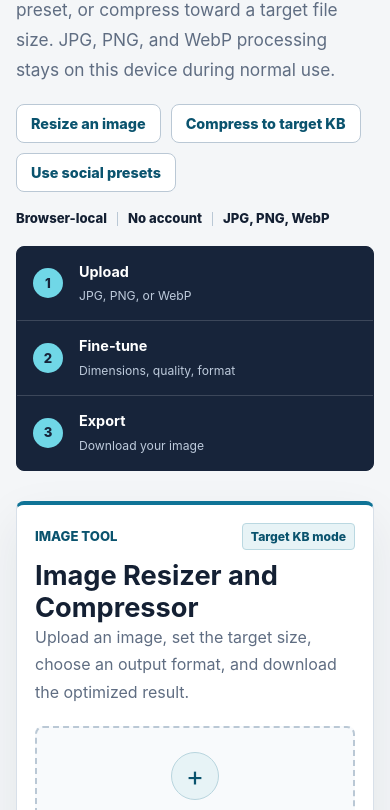
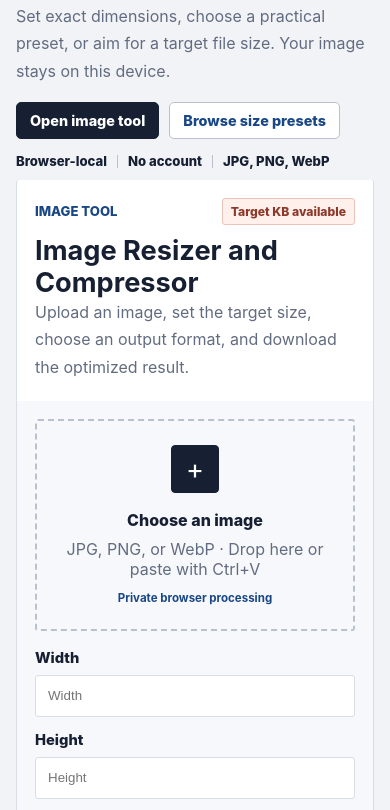
Before and after one commit to ijmu/fitmypic, a plain HTML site: page index.html in a window 390 px wide. Shown: the part 297-1107 px from the top of the page. Drawn offline with Linux system fonts and the light colour scheme.

Commit message:
Redesign FitMyPic as an image workspace

```diff
--- a/index.html
+++ b/index.html
@@ -52,14 +52,13 @@
       <section class="hero">
         <div class="hero-copy">
           <p class="eyebrow">RESIZE &middot; COMPRESS &middot; CONVERT</p>
-          <h1>Free image resizer and compressor</h1>
+          <h1>Resize, compress, and convert images</h1>
           <p>
-            Set exact dimensions, use a ready-made preset, or compress toward a target file size. JPG, PNG, and WebP processing stays on this device during normal use.
+            Set exact dimensions, choose a practical preset, or aim for a target file size. Your image stays on this device.
           </p>
           <div class="task-links" aria-label="Choose an image task">
-            <a href="#tool">Resize an image</a>
-            <a href="#tool">Compress to target KB</a>
-            <a href="#presets">Use social presets</a>
+            <a href="#tool">Open image tool</a>
+            <a href="#presets">Browse size presets</a>
           </div>
           <ul class="hero-facts" aria-label="Tool benefits">
             <li>Browser-local</li>
@@ -69,17 +68,11 @@
         </div>
       </section>
 
-      <ol class="process-rail" aria-label="How the image tool works">
-        <li><span>1</span><strong>Upload</strong><small>JPG, PNG, or WebP</small></li>
-        <li><span>2</span><strong>Fine-tune</strong><small>Dimensions, quality, format</small></li>
-        <li><span>3</span><strong>Export</strong><small>Download your image</small></li>
-      </ol>
-
       <section id="tool" class="tool-shell" aria-labelledby="tool-title">
         <div class="section-head">
           <div class="section-kicker-row">
             <p class="eyebrow">IMAGE TOOL</p>
-            <span class="feature-badge">Target KB mode</span>
+            <span class="feature-badge">Target KB available</span>
           </div>
           <h2 id="tool-title">Image Resizer and Compressor</h2>
           <p>Upload an image, set the target size, choose an output format, and download the optimized result.</p>
@@ -188,7 +181,7 @@
         </article>
       </section>
 
-      <section class="tool-shell" aria-labelledby="support-title">
+      <section class="tool-shell reference-panel" aria-labelledby="support-title">
         <div class="section-head">
           <p class="eyebrow">Formats and privacy</p>
           <h2 id="support-title">Supported image options</h2>
--- a/styles.css
+++ b/styles.css
@@ -1,18 +1,18 @@
 :root {
   color-scheme: light;
-  --bg: #f4f6f8;
+  --bg: #f2f3f7;
   --surface: #ffffff;
-  --surface-soft: #f8fafc;
-  --ink: #142033;
-  --muted: #5f6d82;
-  --line: #d8e0e9;
-  --line-strong: #bac8d5;
-  --accent: #0f7396;
-  --accent-dark: #0a536e;
-  --soft: #e7f3f6;
-  --warm: #b64f3b;
+  --surface-soft: #f7f8fb;
+  --ink: #172033;
+  --muted: #626c80;
+  --line: #d9dde6;
+  --line-strong: #b9c1cf;
+  --accent: #245fb9;
+  --accent-dark: #194786;
+  --soft: #e8eef8;
+  --warm: #c54f3b;
   --warm-soft: #fff0ec;
-  --shadow: 0 18px 52px rgba(20, 32, 51, 0.09);
+  --ease-out: cubic-bezier(0.23, 1, 0.32, 1);
   font-family:
     Inter, ui-sans-serif, system-ui, -apple-system, BlinkMacSystemFont, "Segoe UI", sans-serif;
 }
@@ -44,13 +44,12 @@ summary:focus-visible,
 
 .topbar {
   align-items: center;
-  background: rgba(247, 248, 251, 0.94);
+  background: rgba(249, 249, 251, 0.96);
   border-bottom: 1px solid var(--line);
   display: flex;
   justify-content: space-between;
-  box-shadow: 0 1px 0 rgba(20, 32, 51, 0.03);
-  min-height: 72px;
-  padding: 0 max(24px, calc((100vw - 1192px) / 2));
+  min-height: 64px;
+  padding: 0 max(24px, calc((100vw - 1232px) / 2));
   position: sticky;
   top: 0;
   z-index: 10;
@@ -97,7 +96,7 @@ nav {
   align-items: center;
   display: flex;
   flex-wrap: wrap;
-  gap: 16px;
+  gap: 22px;
   justify-content: flex-end;
 }
 
@@ -111,26 +110,8 @@ footer a {
 nav a {
   align-items: center;
   display: inline-flex;
-  min-height: 32px;
-  position: relative;
-}
-
-nav a::after {
-  background: var(--accent);
-  bottom: 0;
-  content: "";
-  height: 2px;
-  left: 0;
-  position: absolute;
-  transform: scaleX(0);
-  transform-origin: left;
-  transition: transform 160ms ease;
-  width: 100%;
-}
-
-nav a:hover::after,
-nav a:focus-visible::after {
-  transform: scaleX(1);
+  min-height: 30px;
+  transition: color 140ms ease;
 }
 
 .language-button {
@@ -151,17 +132,21 @@ nav a:focus-visible::after {
 
 main {
   margin: 0 auto;
-  max-width: 1240px;
+  max-width: 1280px;
   padding: 0 24px 72px;
 }
 
 .hero {
-  max-width: 980px;
-  padding: 48px 0 22px;
+  max-width: none;
+  padding: 42px 0 30px;
 }
 
 .hero-copy {
-  max-width: 900px;
+  align-items: end;
+  column-gap: 64px;
+  display: grid;
+  grid-template-columns: minmax(0, 1.2fr) minmax(330px, 0.8fr);
+  max-width: none;
 }
 
 .eyebrow {
@@ -180,59 +165,13 @@ p {
 }
 
 h1 {
-  font-size: 3.35rem;
+  font-size: 3.15rem;
+  grid-column: 1;
+  grid-row: 2 / 5;
   letter-spacing: 0;
   line-height: 1.05;
   margin-bottom: 14px;
-  max-width: 900px;
-}
-
-.process-rail {
-  background: #17243a;
-  border: 1px solid #17243a;
-  border-radius: 8px;
-  display: grid;
-  grid-template-columns: repeat(3, minmax(0, 1fr));
-  list-style: none;
-  margin: 8px 0 30px;
-  padding: 0;
-}
-
-.process-rail li {
-  align-items: center;
-  border-left: 1px solid rgba(255, 255, 255, 0.16);
-  display: grid;
-  gap: 2px 12px;
-  grid-template-columns: 34px minmax(0, 1fr);
-  padding: 16px 20px;
-}
-
-.process-rail li:first-child {
-  border-left: 0;
-}
-
-.process-rail span {
-  align-items: center;
-  background: #70d7e7;
-  border-radius: 50%;
-  color: #17243a;
-  display: inline-flex;
-  font-size: 0.82rem;
-  font-weight: 850;
-  grid-row: 1 / 3;
-  height: 30px;
-  justify-content: center;
-  width: 30px;
-}
-
-.process-rail strong {
-  color: #fff;
-  font-size: 0.9rem;
-}
-
-.process-rail small {
-  color: #bdcadb;
-  font-size: 0.76rem;
+  max-width: 700px;
 }
 
 h2 {
@@ -254,7 +193,8 @@ dd {
 }
 
 .hero-copy > p:not(.eyebrow) {
-  font-size: 1.08rem;
+  font-size: 1rem;
+  grid-column: 2;
   margin-bottom: 0;
   max-width: 820px;
 }
@@ -264,7 +204,8 @@ dd {
   display: flex;
   flex-wrap: wrap;
   list-style: none;
-  margin: 20px 0 0;
+  grid-column: 2;
+  margin: 16px 0 0;
   padding: 0;
 }
 
@@ -286,18 +227,25 @@ dd {
   display: flex;
   flex-wrap: wrap;
   gap: 10px;
-  margin-top: 20px;
+  grid-column: 2;
+  margin-top: 16px;
 }
 
 .task-links a {
   background: var(--surface);
   border: 1px solid var(--line-strong);
-  border-radius: 8px;
+  border-radius: 5px;
   color: var(--accent-dark);
   font-size: 0.9rem;
   font-weight: 800;
-  padding: 10px 14px;
+  padding: 9px 13px;
   text-decoration: none;
+}
+
+.task-links a:first-child {
+  background: var(--ink);
+  border-color: var(--ink);
+  color: #fff;
 }
 
 .task-links a:hover,
@@ -314,14 +262,14 @@ dd {
 .tool-shell {
   background: var(--surface);
   border: 1px solid var(--line);
-  border-radius: 8px;
-  box-shadow: 0 20px 50px rgba(20, 32, 51, 0.08);
-  padding: 32px;
+  border-radius: 3px;
+  padding: 30px;
   position: relative;
 }
 
 #tool {
-  border-top: 4px solid var(--accent);
+  border-top: 0;
+  margin-top: 0;
 }
 
 #tool {
@@ -346,10 +294,10 @@ dd {
 }
 
 .feature-badge {
-  background: var(--soft);
-  border: 1px solid #bad8e1;
-  border-radius: 4px;
-  color: var(--accent-dark);
+  background: var(--warm-soft);
+  border: 1px solid #edc2b9;
+  border-radius: 3px;
+  color: #8d392a;
   font-size: 0.76rem;
   font-weight: 850;
   margin-bottom: 10px;
@@ -371,15 +319,26 @@ dd {
 
 .tool-grid {
   display: grid;
-  gap: 24px;
-  grid-template-columns: minmax(300px, 420px) minmax(0, 1fr);
+  gap: 0;
+  grid-template-columns: minmax(320px, 430px) minmax(0, 1fr);
+  margin: 0 -30px -30px;
+}
+
+.tool-grid > div:first-child {
+  background: var(--surface-soft);
+  border-right: 1px solid var(--line);
+  padding: 26px 30px 30px;
+}
+
+.tool-grid > .preview-panel {
+  padding: 26px 30px 30px;
 }
 
 .dropzone {
   align-items: center;
   background: var(--surface-soft);
   border: 2px dashed var(--line-strong);
-  border-radius: 8px;
+  border-radius: 3px;
   cursor: pointer;
   display: flex;
   flex-direction: column;
@@ -387,10 +346,7 @@ dd {
   min-height: 210px;
   padding: 24px;
   text-align: center;
-  transition:
-    background 160ms ease,
-    border-color 160ms ease,
-    box-shadow 160ms ease;
+  transition: background 160ms var(--ease-out), border-color 160ms var(--ease-out), transform 120ms var(--ease-out);
 }
 
 .dropzone::after {
@@ -406,8 +362,11 @@ dd {
 .dropzone:hover {
   background: var(--soft);
   border-color: var(--accent);
-  box-shadow: inset 0 0 0 1px rgba(15, 115, 150, 0.08);
   outline: none;
+}
+
+.dropzone:active {
+  transform: scale(0.995);
 }
 
 .dropzone input {
@@ -416,10 +375,10 @@ dd {
 
 .drop-icon {
   align-items: center;
-  background: var(--soft);
-  border: 1px solid #b8d5de;
-  border-radius: 50%;
-  color: var(--accent-dark);
+  background: var(--ink);
+  border: 1px solid var(--ink);
+  border-radius: 4px;
+  color: #fff;
   display: inline-flex;
   font-size: 1.7rem;
   height: 48px;
@@ -463,7 +422,7 @@ label {
   align-items: center;
   background: #fbfcff;
   border: 1px solid var(--line);
-  border-radius: 8px;
+  border-radius: 3px;
   display: flex;
   grid-column: 1 / -1;
   min-height: 44px;
@@ -474,7 +433,7 @@ input,
 select {
   background: white;
   border: 1px solid var(--line);
-  border-radius: 8px;
+  border-radius: 3px;
   color: var(--ink);
   min-height: 42px;
   padding: 0 12px;
@@ -487,20 +446,22 @@ input[type="range"] {
 button {
   background: var(--accent);
   border: 0;
-  border-radius: 8px;
+  border-radius: 4px;
   color: white;
   cursor: pointer;
   font-weight: 800;
   min-height: 44px;
   padding: 0 16px;
-  transition: background 160ms ease, box-shadow 160ms ease, transform 160ms ease;
+  transition: background 140ms ease, transform 120ms var(--ease-out);
 }
 
 button:not(:disabled):hover,
 button:not(:disabled):focus-visible {
   background: var(--accent-dark);
-  box-shadow: 0 8px 20px rgba(15, 115, 150, 0.16);
-  transform: translateY(-1px);
+}
+
+button:not(:disabled):active {
+  transform: scale(0.98);
 }
 
 button.secondary,
@@ -526,6 +487,10 @@ button:disabled {
   margin-top: 0;
 }
 
+.preset {
+  border: 1px solid var(--line);
+}
+
 .actions {
   grid-template-columns: minmax(0, 1fr) 170px 110px;
 }
@@ -534,7 +499,7 @@ button:disabled {
   align-items: center;
   background: var(--surface-soft);
   border: 1px solid var(--line);
-  border-radius: 8px;
+  border-radius: 3px;
   display: flex;
   gap: 10px;
   margin-top: 16px;
@@ -558,7 +523,7 @@ button:disabled {
 .preview-stage {
   background: #e9eef4;
   border: 1px solid var(--line);
-  border-radius: 8px;
+  border-radius: 3px;
   overflow: hidden;
   position: relative;
 }
@@ -637,7 +602,7 @@ button:disabled {
 .meta-grid div {
   background: #fbfcff;
   border: 1px solid var(--line);
-  border-radius: 8px;
+  border-radius: 3px;
   padding: 12px;
 }
 
@@ -686,7 +651,7 @@ dd {
 .faq-section {
   background: var(--surface);
   border: 1px solid var(--line);
-  border-radius: 8px;
+  border-radius: 3px;
   margin-top: 28px;
   padding: 28px;
 }
@@ -710,23 +675,24 @@ dd {
   margin: 10px 0 0;
 }
 
-article,
-.page section {
-  background: var(--surface);
-  border: 1px solid var(--line);
-  border-radius: 8px;
-  padding: 22px;
-  transition: border-color 160ms ease, box-shadow 160ms ease, transform 160ms ease;
+article {
+  background: transparent;
+  border: 0;
+  border-top: 1px solid var(--line-strong);
+  border-radius: 0;
+  padding: 18px 2px 4px;
 }
 
 .info-grid article {
-  border-top: 3px solid #bedce5;
+  border-top: 2px solid var(--accent);
 }
 
-.content-grid article:hover {
-  border-color: var(--line-strong);
-  box-shadow: 0 12px 30px rgba(20, 32, 51, 0.07);
-  transform: translateY(-2px);
+.reference-panel {
+  background: transparent;
+  border-left: 0;
+  border-right: 0;
+  padding-left: 0;
+  padding-right: 0;
 }
 
 article a,
@@ -761,7 +727,11 @@ footer span {
 }
 
 .page section {
+  background: var(--surface);
+  border: 1px solid var(--line);
+  border-radius: 3px;
   margin-bottom: 18px;
+  padding: 22px;
 }
 
 .page ol,
@@ -818,17 +788,30 @@ footer span {
     grid-template-columns: 1fr;
   }
 
-  .process-rail {
-    grid-template-columns: 1fr;
+  .hero-copy {
+    display: block;
   }
 
-  .process-rail li {
-    border-left: 0;
-    border-top: 1px solid rgba(255, 255, 255, 0.16);
+  h1,
+  .hero-copy > p:not(.eyebrow),
+  .task-links,
+  .hero-facts {
+    grid-column: auto;
+    grid-row: auto;
   }
 
-  .process-rail li:first-child {
-    border-top: 0;
+  .tool-grid {
+    margin: 0 -20px -20px;
+  }
+
+  .tool-grid > div:first-child {
+    border-bottom: 1px solid var(--line);
+    border-right: 0;
+    padding: 20px;
+  }
+
+  .tool-grid > .preview-panel {
+    padding: 20px;
   }
 
   .detail-list div {
@@ -874,10 +857,6 @@ footer span {
     display: none;
   }
 
-  .process-rail li {
-    padding: 13px 16px;
-  }
-
   .hero-facts li {
     font-size: 0.82rem;
     padding: 0 10px;
@@ -887,6 +866,22 @@ footer span {
   .faq-section,
   .page section {
     padding: 18px;
+  }
+
+  .tool-grid {
+    margin: 0 -18px -18px;
+  }
+
+  .tool-grid > div:first-child,
+  .tool-grid > .preview-panel {
+    padding: 18px;
+  }
+}
+
+@media (hover: none) {
+  .dropzone:hover {
+    background: var(--surface-soft);
+    border-color: var(--line-strong);
   }
 }
 
```
